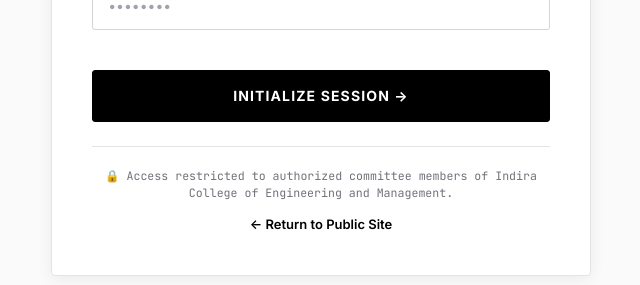
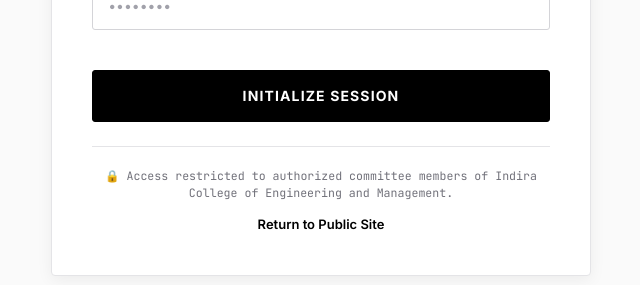
Before and after one commit to anuragsutar887-hash/tec-events-platform, a React (Vite) app in the folder client/: page /admin/login in a window 1280 px wide. Shown: the part 454-739 px from the top of the page, without its empty margins (319-959 px from the left). Built offline with nearby package versions, Linux system fonts and the light colour scheme; no server answers; a web font is replaced by a local one.

Commit message:
fix(ui): remove all trailing arrows across entire platform and set clean Public Site button

```diff
--- a/client/src/components/layout/AdminLayout.jsx
+++ b/client/src/components/layout/AdminLayout.jsx
@@ -97,7 +97,7 @@
               ⚡ Live Arena
             </Link>
             <Link to="/" className="btn btn--ghost btn--sm" target="_blank">
-              ↗ Public Site
+              Public Site
             </Link>
           </div>
         </header>
--- a/client/src/pages/admin/AdminRegistrations.jsx
+++ b/client/src/pages/admin/AdminRegistrations.jsx
@@ -459,9 +459,9 @@
 
       {pagination.pages > 1 && (
         <div className="admin-regs__pagination">
-          <button className="btn btn--secondary btn--sm" onClick={() => setPage((p) => Math.max(1, p - 1))} disabled={page === 1}>← Prev</button>
+          <button className="btn btn--secondary btn--sm" onClick={() => setPage((p) => Math.max(1, p - 1))} disabled={page === 1}>Previous</button>
           <span className="text-sm text-muted font-mono">Page {page} of {pagination.pages}</span>
-          <button className="btn btn--secondary btn--sm" onClick={() => setPage((p) => Math.min(pagination.pages, p + 1))} disabled={page === pagination.pages}>Next →</button>
+          <button className="btn btn--secondary btn--sm" onClick={() => setPage((p) => Math.min(pagination.pages, p + 1))} disabled={page === pagination.pages}>Next</button>
         </div>
       )}
 
--- a/client/src/pages/admin/CheckIn.jsx
+++ b/client/src/pages/admin/CheckIn.jsx
@@ -383,7 +383,7 @@
                         handleCheckin(r);
                       }}
                     >
-                      Check In →
+                      Check In
                     </button>
                   </div>
                 ))}
--- a/client/src/pages/admin/Dashboard.jsx
+++ b/client/src/pages/admin/Dashboard.jsx
@@ -259,7 +259,7 @@
         <div className="card__header">
           <h2 className="dashboard__section-title">Recent Activity Feed</h2>
           <Link to="/admin/registrations" className="btn btn--ghost btn--sm">
-            View All Registrations →
+            View All Registrations
           </Link>
         </div>
 
--- a/client/src/pages/admin/EventForm.jsx
+++ b/client/src/pages/admin/EventForm.jsx
@@ -146,7 +146,7 @@
           <p className="dashboard__subtitle">{isEdit ? `Editing: ${form.name}` : 'Configure and publish a new event'}</p>
         </div>
         <button className="btn btn--secondary" onClick={() => navigate('/admin/events')}>
-          ← Back
+          Back to Events
         </button>
       </div>
 
--- a/client/src/pages/admin/Login.jsx
+++ b/client/src/pages/admin/Login.jsx
@@ -109,7 +109,7 @@
                   <div className="spinner spinner--white"></div>
                 </div>
               ) : (
-                'INITIALIZE SESSION →'
+                'INITIALIZE SESSION'
               )}
             </button>
           </form>
@@ -119,7 +119,7 @@
               🔒 Access restricted to authorized committee members of Indira College of Engineering and Management.
             </div>
             <Link to="/" className="login-card__back-link">
-              ← Return to Public Site
+              Return to Public Site
             </Link>
           </div>
         </div>
--- a/client/src/pages/public/EventDetail.jsx
+++ b/client/src/pages/public/EventDetail.jsx
@@ -81,7 +81,7 @@
         <div className="container">
           <div className="event-detail__header-nav">
             <Link to="/#events-section" className="event-detail__back">
-              ← Back to Department Events
+              Back to Department Events
             </Link>
           </div>
 
--- a/client/src/pages/public/Register.jsx
+++ b/client/src/pages/public/Register.jsx
@@ -128,7 +128,7 @@
       {/* Header */}
       <div className="register-page__header">
         <div className="container">
-          <Link to={`/events/${slug}`} className="event-detail__back">← Back to {event.name}</Link>
+          <Link to={`/events/${slug}`} className="event-detail__back">Back to {event.name}</Link>
           <h1 className="register-page__title">REGISTER FOR {event.name.toUpperCase()}</h1>
         </div>
       </div>
```
